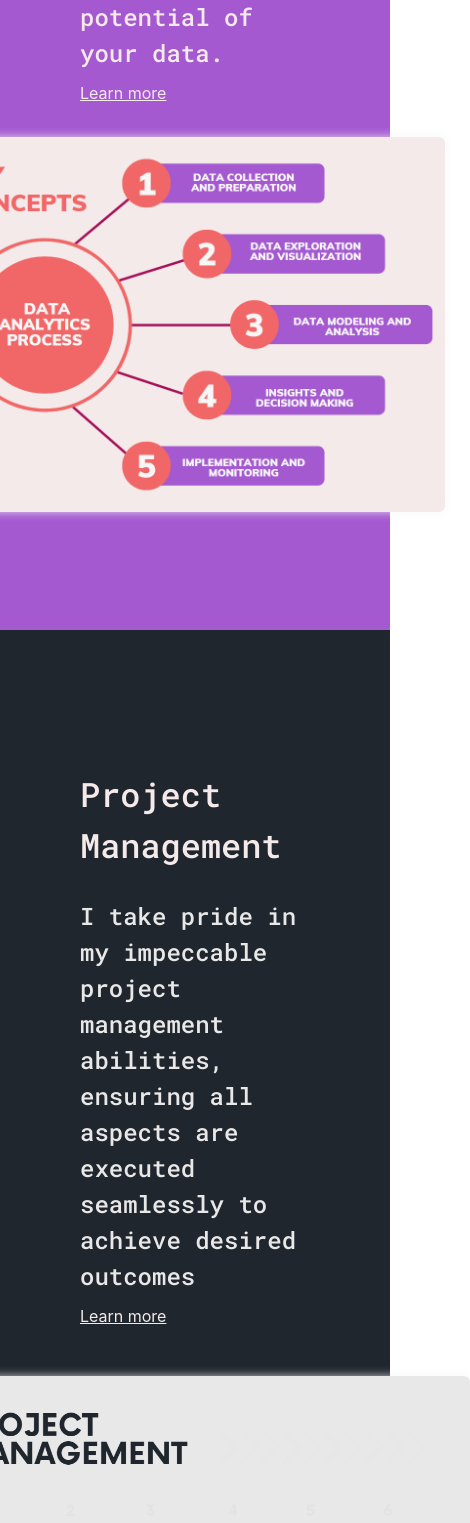
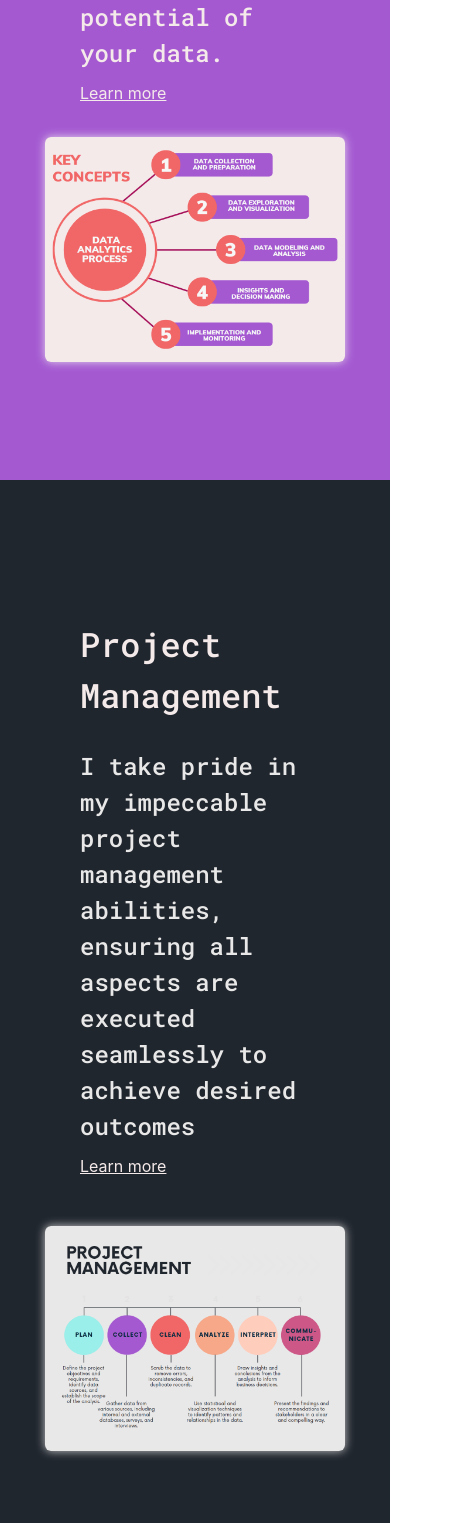
Before and after one commit to Behlil/behlil.github.io, a React (Vite) app: page / in a window 390 px wide. Shown: the part 1540-3063 px from the top of the page, 470 px wide, since content can reach past the window. Built offline with nearby package versions, Linux system fonts and the light colour scheme; a web font is replaced by a local one.

Commit message:
fix: images in the home pages

```diff
--- a/src/Pages/home.css
+++ b/src/Pages/home.css
@@ -237,7 +237,7 @@
     }
 
     .home-section2 .image img {
-        max-width: 500px;
+        max-width: 300px;
         height: auto;
         border: none;
         border-radius: 6px;
@@ -279,7 +279,7 @@
     }
 
     .home-section3 .image img {
-        max-width: 550px;
+        max-width: 300px;
         height: auto;
         border: none;
         border-radius: 6px;
```
